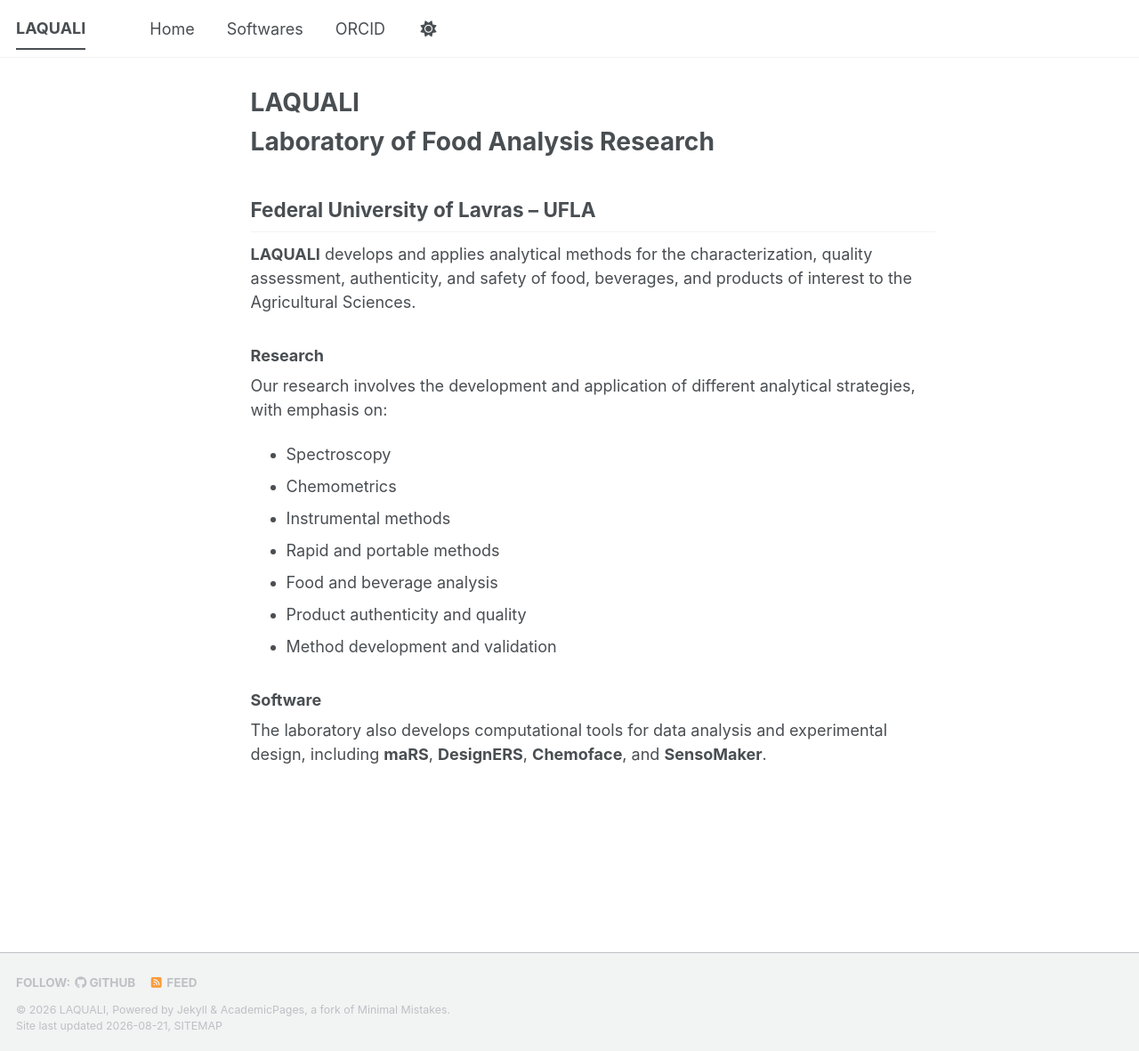
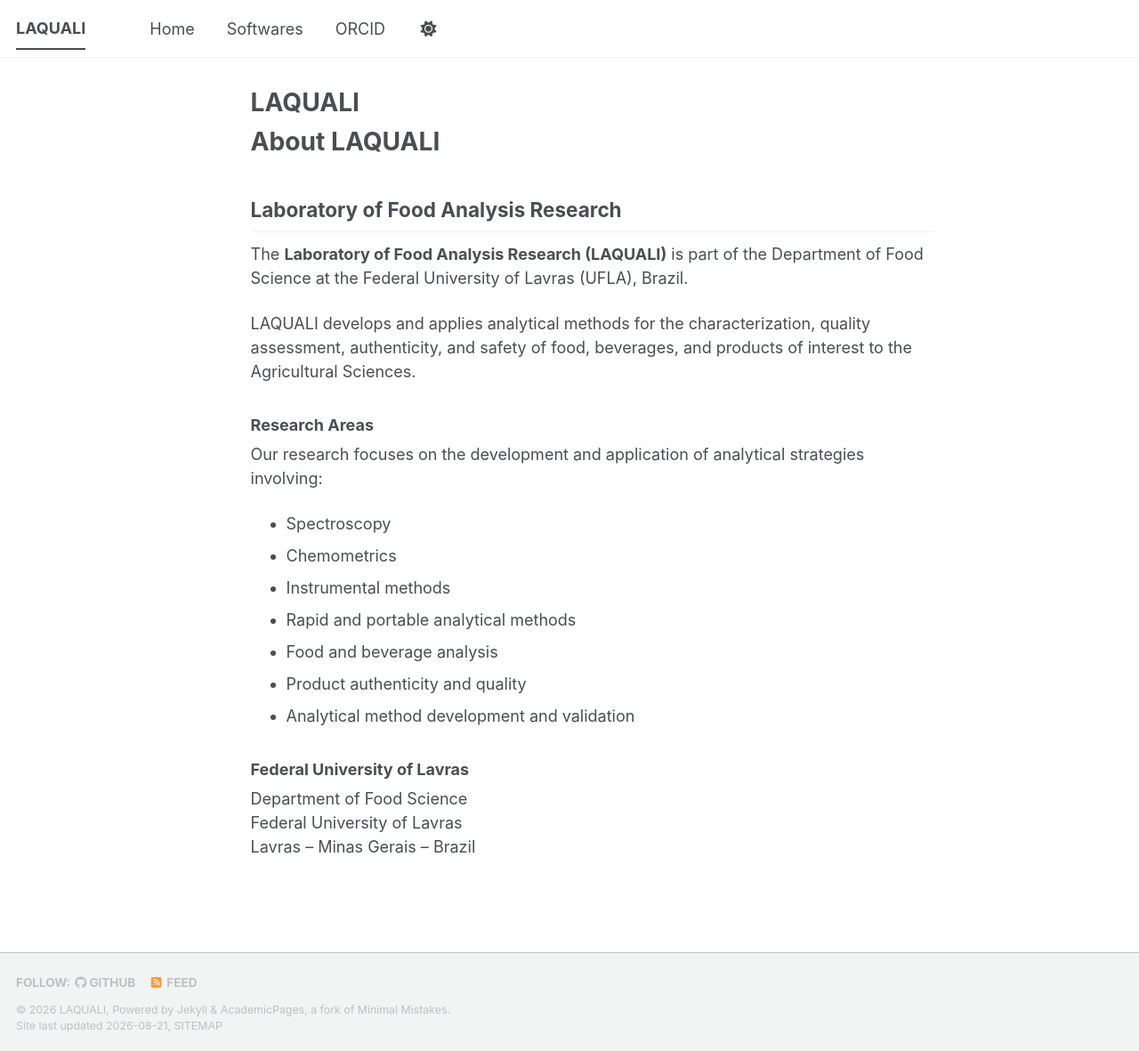
Before and after one commit to LAQUALI-UFLA/laquali-ufla.github.io, a Jekyll site: the page built from index.md, in a window 1280 px wide and 1181 px high. Shown: the whole window at 89% size. Built offline with Jekyll 4.4.1, drawn with Linux system fonts in a browser that asks for light colours; a style sheet for code colours, icons or effects is not loaded.

Commit message:
Revise index.md for clarity and structure

```diff
--- a/index.md
+++ b/index.md
@@ -4,24 +4,28 @@ title: "LAQUALI"
 author_profile: false
 ---
 
-# Laboratory of Food Analysis Research
+# About LAQUALI
 
-## Federal University of Lavras – UFLA
+## Laboratory of Food Analysis Research
 
-**LAQUALI** develops and applies analytical methods for the characterization, quality assessment, authenticity, and safety of food, beverages, and products of interest to the Agricultural Sciences.
+The **Laboratory of Food Analysis Research (LAQUALI)** is part of the Department of Food Science at the Federal University of Lavras (UFLA), Brazil.
 
-### Research
+LAQUALI develops and applies analytical methods for the characterization, quality assessment, authenticity, and safety of food, beverages, and products of interest to the Agricultural Sciences.
 
-Our research involves the development and application of different analytical strategies, with emphasis on:
+### Research Areas
+
+Our research focuses on the development and application of analytical strategies involving:
 
 - Spectroscopy
 - Chemometrics
 - Instrumental methods
-- Rapid and portable methods
+- Rapid and portable analytical methods
 - Food and beverage analysis
 - Product authenticity and quality
-- Method development and validation
+- Analytical method development and validation
 
-### Software
+### Federal University of Lavras
 
-The laboratory also develops computational tools for data analysis and experimental design, including **maRS**, **DesignERS**, **Chemoface**, and **SensoMaker**.
+Department of Food Science
+Federal University of Lavras
+Lavras – Minas Gerais – Brazil
```
